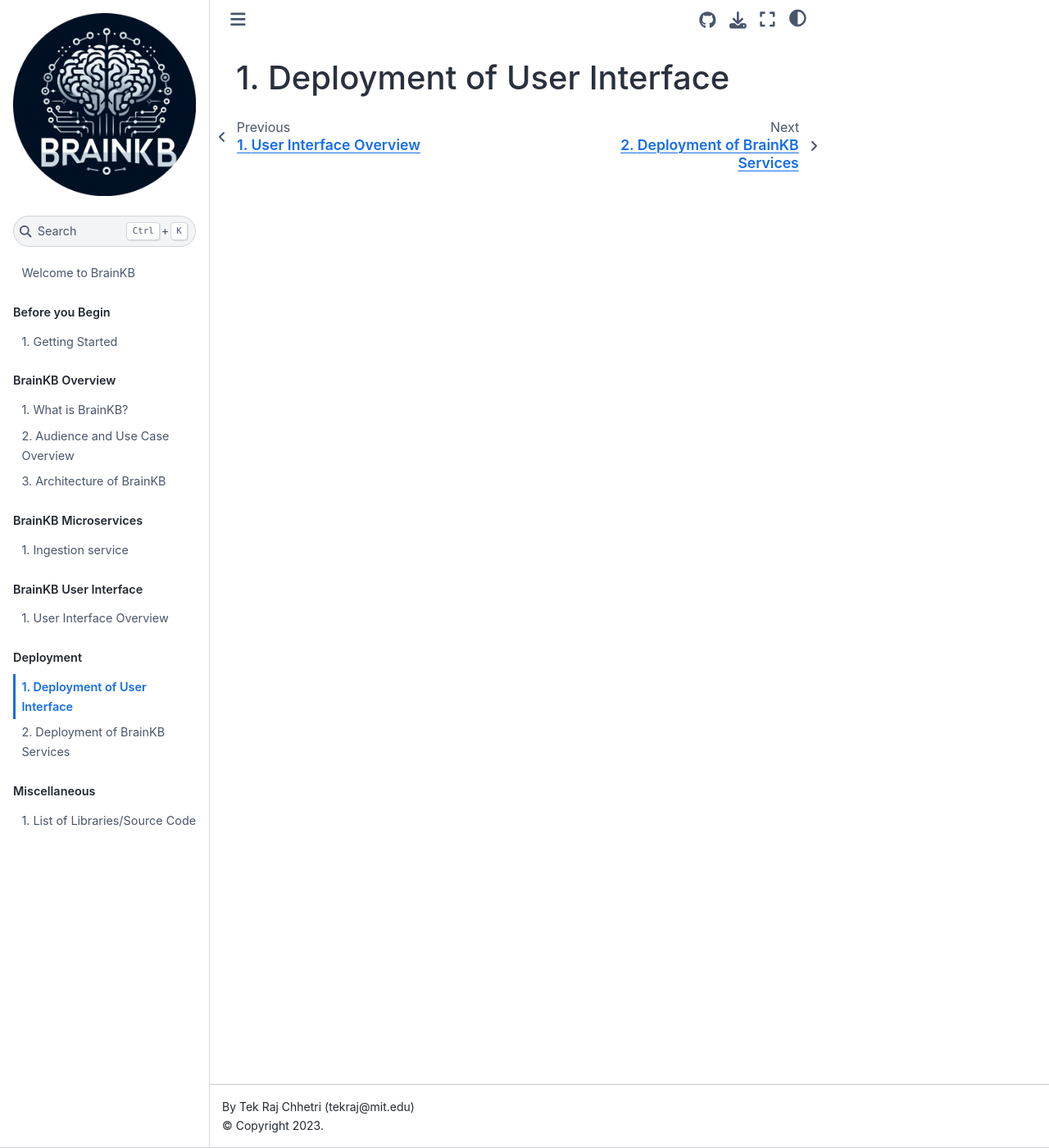
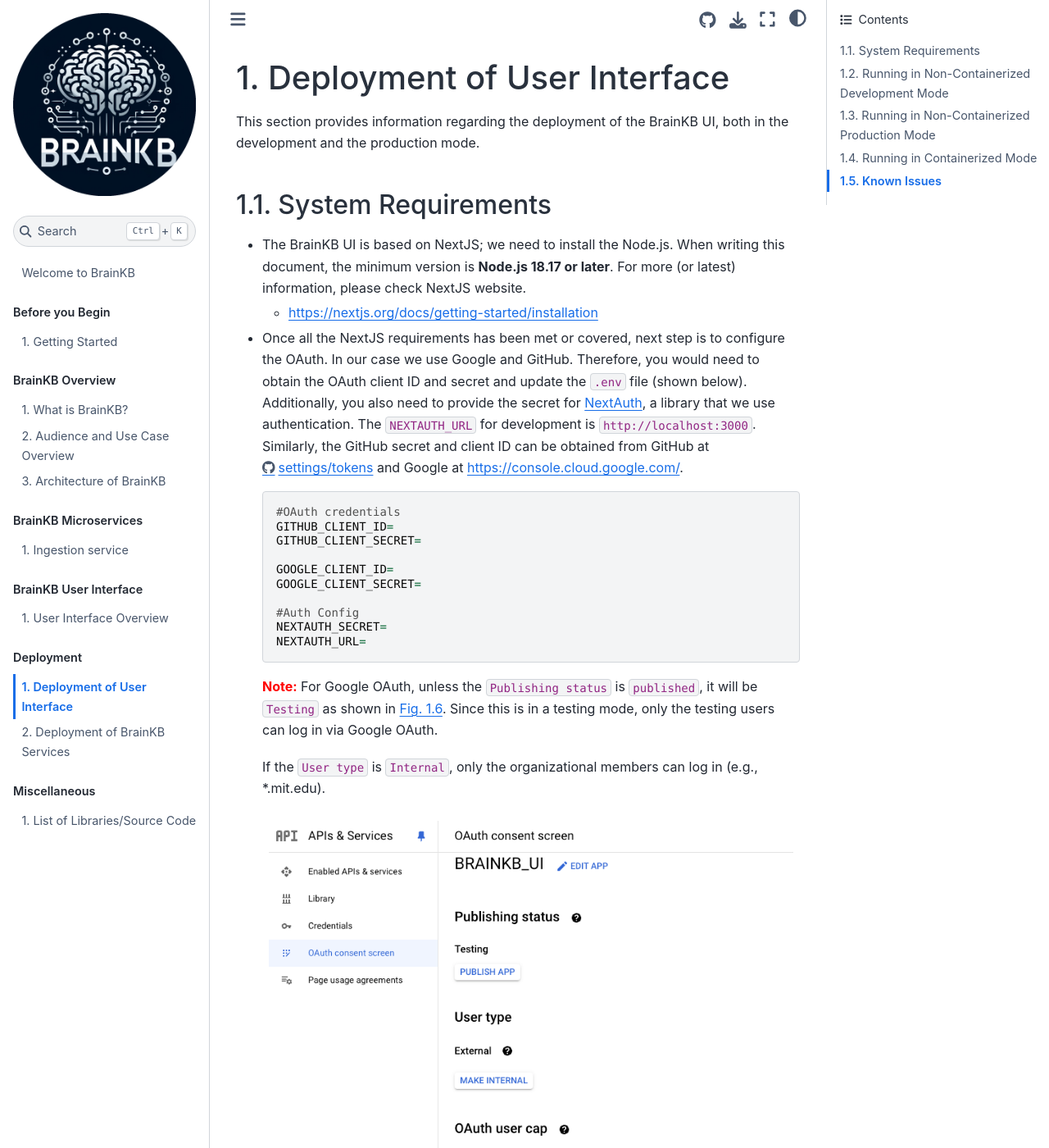
Before and after one commit to sensein/brainkbdocs, a Jupyter Book: the page built from docs/deployment_userinterface.md, in a window 1280 px wide and 1400 px high. Shown: the whole window at 82% size. Built offline with Jupyter Book 1.0.4 settings and Sphinx 7.4.7 and the Sphinx Book theme 1.1.4, drawn with Linux system fonts in a browser that asks for light colours; some of the changed text lies outside the part shown.

Commit message:
BrainKB UI deployment +oauth config

`````diff
--- a/docs/deployment_userinterface.md
+++ b/docs/deployment_userinterface.md
@@ -1 +1,64 @@
 # Deployment of User Interface
+This section provides information regarding the deployment of the BrainKB UI, both in the development and the production mode.
+
+## System Requirements
+- The BrainKB UI is based on NextJS; we need to install the Node.js. When writing this document, the minimum version is **Node.js 18.17 or later**. For more (or latest) information, please check NextJS website.
+
+	- [https://nextjs.org/docs/getting-started/installation](https://nextjs.org/docs/getting-started/installation)
+
+- Once all the NextJS requirements has been met or covered, next step is to configure the OAuth. In our case we use Google and GitHub. Therefore, you would need to obtain the OAuth client ID and secret and update the ```.env``` file (shown below). Additionally, you also need to provide the secret for [NextAuth](https://next-auth.js.org/), a library that we use authentication. The ```NEXTAUTH_URL``` for development is ```http://localhost:3000```. Similarly, the GitHub secret and client ID can be obtained from GitHub at [https://github.com/settings/tokens](https://github.com/settings/tokens) and Google at [https://console.cloud.google.com/](https://console.cloud.google.com/).
+
+	```
+	#OAuth credentials
+	GITHUB_CLIENT_ID=
+	GITHUB_CLIENT_SECRET=
+
+	GOOGLE_CLIENT_ID=
+	GOOGLE_CLIENT_SECRET=
+
+	#Auth Config
+	NEXTAUTH_SECRET=
+	NEXTAUTH_URL=
+	````
+
+	**<span style="color: red;">Note:</span>** For Google OAuth, unless the ```Publishing status``` is ```published```, it will be ```Testing``` as shown in {numref}`google_oauth_setup`. Since this is in a testing mode, only the testing users can log in via Google OAuth.
+
+	If the ```User type``` is ```Internal```, only the organizational members can log in (e.g., *.mit.edu).
+
+	```{figure} oauth_setup_google.png
+	:name: google_oauth_setup
+	Google OAuth setup.
+	```
+
+## Running in Non-Containerized Development Mode
+You can run the application either using ```npm``` or ```next``` command as follows.
+
+- Using ```npm```
+	```npm run dev```
+
+- Using ```next```
+	```next dev```
+
+## Running in Non-Containerized Production Mode
+To run in a production mode first you need to build the application and start. Run the following command in order.
+- ```next build```
+- ```next start```
+
+
+## Running in Containerized Mode
+
+## Known Issues
+
+Especially with the Google based authentication, even after successful setup, you might get error regarding mismatch redirect URI, as shown in {numref}`google_oauth_error`, thereby preventing you to log in.
+
+```{figure} error_oauth_google.png
+:name: google_oauth_error
+Unable to login with Google.
+```
+
+To fix this issue, set the redirect URI as ```https://{YOUR_DOMAIN}/api/auth/callback/google```. In ```YOUR_DOMAIN``` is:
+- ```https://localhost:3000/api/auth/callback/google``` development mode
+- in production, replace ```YOUR_DOMAIN``` with registered domain name
+
+More information regarding these callbacks can be obtained from NextJS website at
+[https://next-auth.js.org/providers](https://next-auth.js.org/providers).
`````
Also changed, not shown: docs/error_oauth_google.png (added), docs/oauth_setup_google.png (added).
